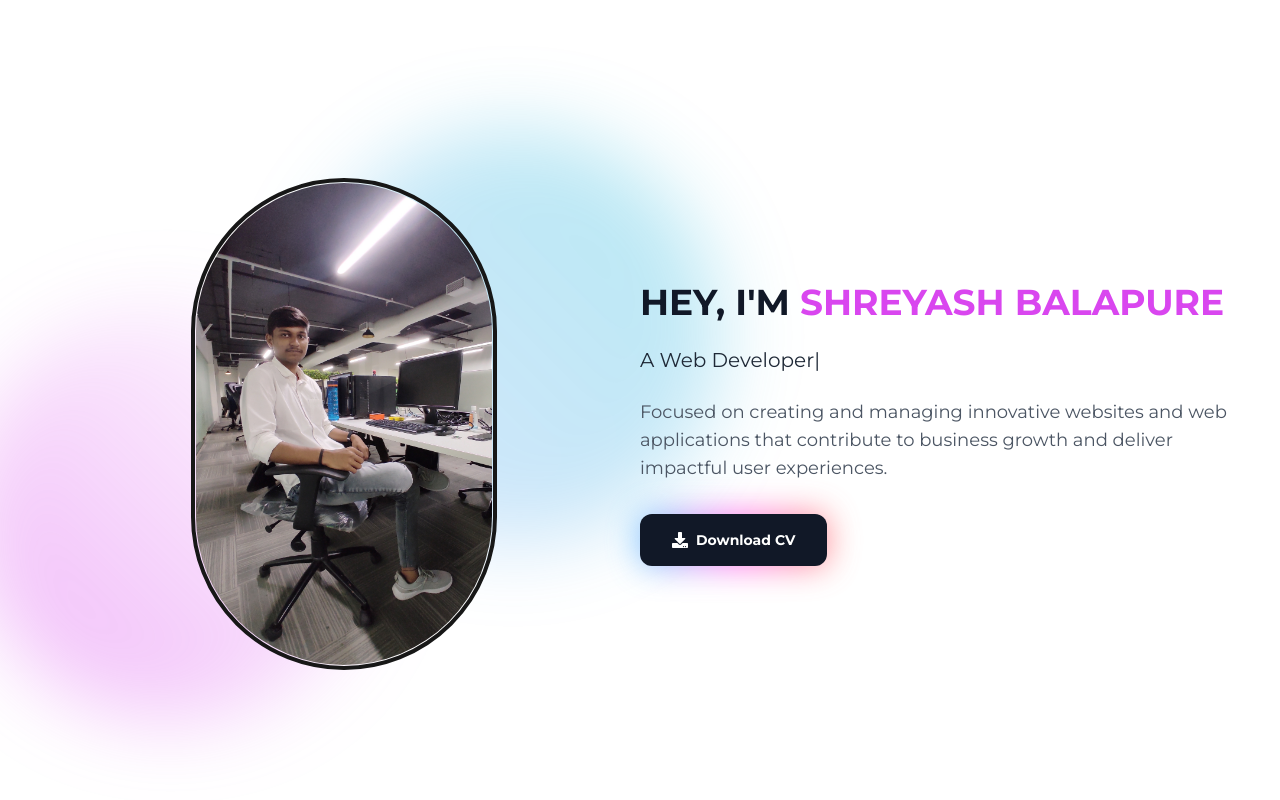
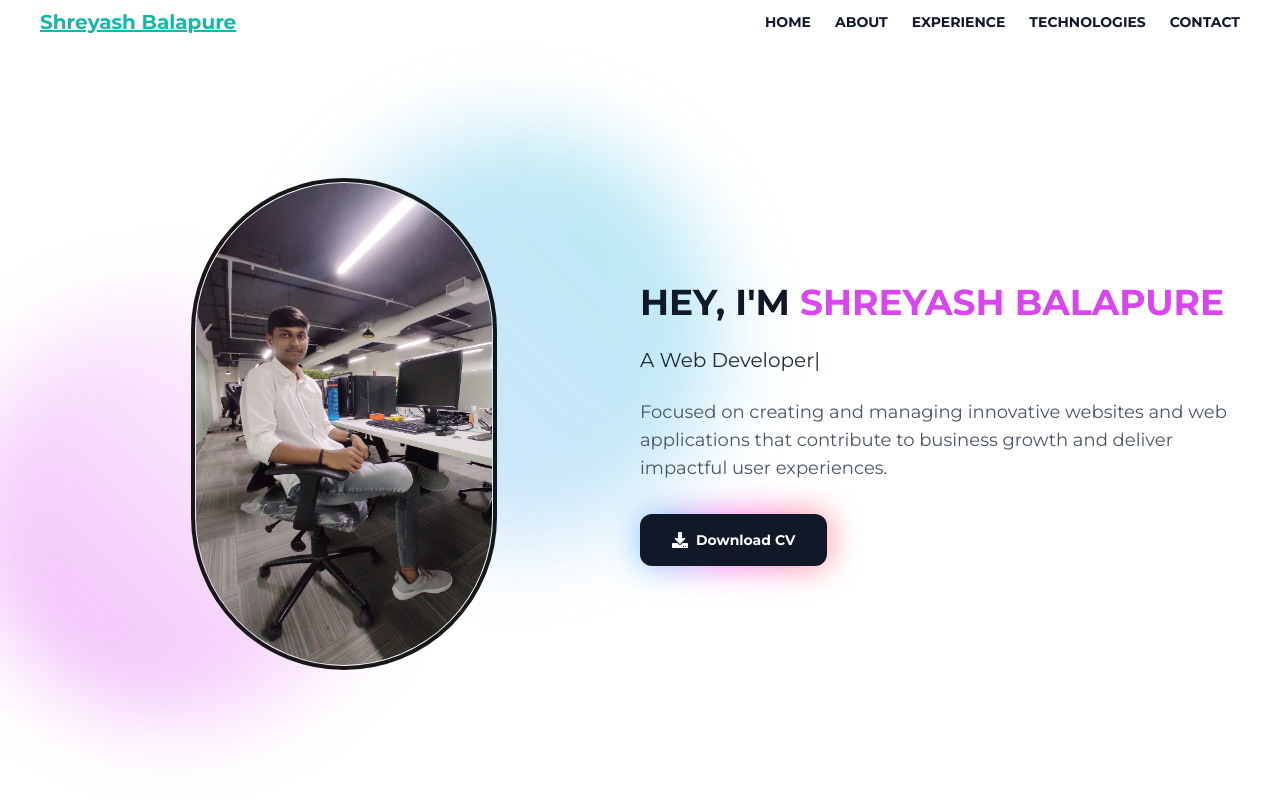
Before and after one commit to shreyashbalapure/portfolio_shreyash, a Next.js app: page / in a window 1280 px wide. Shown: the top 800 px of the page. Built offline with nearby package versions, Linux system fonts and the light colour scheme.

Commit message:
navbar implementation

```diff
--- a/src/app/components/navbar/Navbar.tsx
+++ b/src/app/components/navbar/Navbar.tsx
@@ -37,7 +37,7 @@ const Navbar = () => {
           className="flex items-center cursor-pointer"
         >
           <span className="self-center text-xl font-semibold whitespace-nowrap text-[#14b8a6] underline">
-            SHREYASHBALAPURE
+            Shreyash Balapure
           </span>
         </ScrollLink>
       </div>
@@ -48,7 +48,7 @@ const Navbar = () => {
           "about",
           "experience",
           "technologies",
-          "projects",
+          // "projects",
           "contact",
         ].map((item) => (
           <ScrollLink
@@ -63,7 +63,7 @@ const Navbar = () => {
             {item.toUpperCase()}
           </ScrollLink>
         ))}
-        <button
+        {/* <button
           onClick={() => setTheme(resolvedTheme === "dark" ? "light" : "dark")}
           className="p-2 rounded-full bg-gray-200 dark:bg-gray-700 text-gray-900 dark:text-white transition-colors"
           aria-label="Toggle dark mode"
@@ -73,7 +73,7 @@ const Navbar = () => {
           ) : (
             <BsMoonStars size={20} />
           )}
-        </button>
+        </button> */}
       </div>
 
       {/* Mobile Menu Button */}
@@ -108,7 +108,7 @@ const Navbar = () => {
                 "about",
                 "experience",
                 "techstack",
-                "projects",
+                // "projects",
                 "contact",
               ].map((item) => (
                 <ScrollLink
--- a/src/app/layout.tsx
+++ b/src/app/layout.tsx
@@ -3,6 +3,7 @@ import type { Metadata } from "next";
 import "./globals.css";
 import Footer from "./components/footer/Footer";
 import { Montserrat } from "next/font/google";
+import Navbar from "./components/navbar/Navbar";
 
 export const metadata: Metadata = {
   title: "Shreyash Balapure - Portfolio",
@@ -26,6 +27,7 @@ export default function RootLayout({
       <body className={montserrat.className}>
         {" "}
         <ThemeProvider attribute="class">
+          <Navbar/>
           {children}
           <Footer />
         </ThemeProvider>
```
